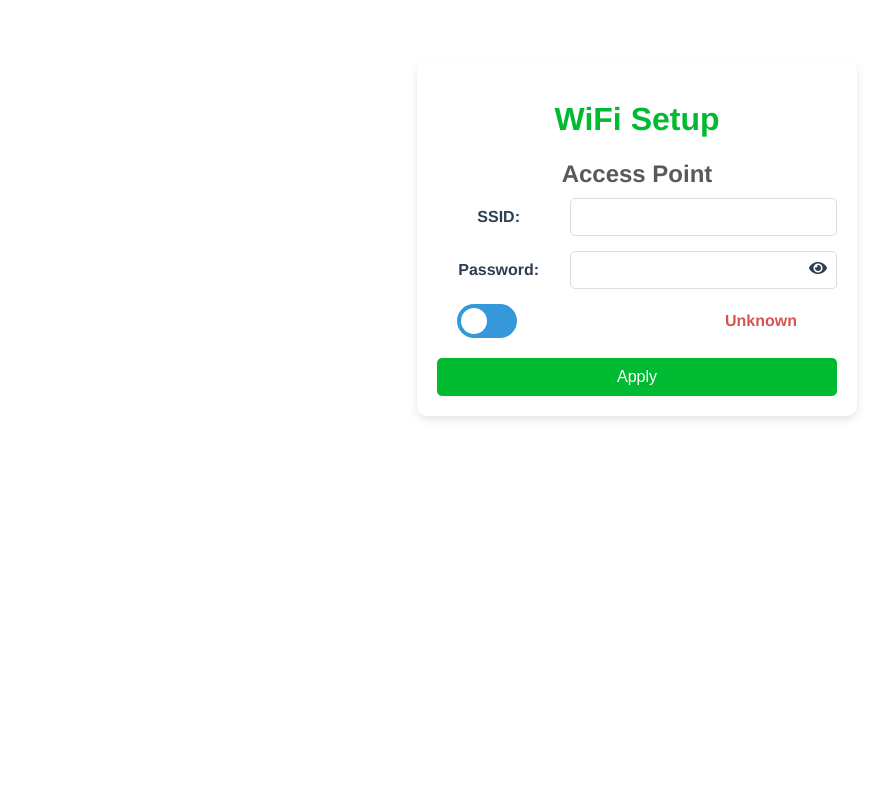
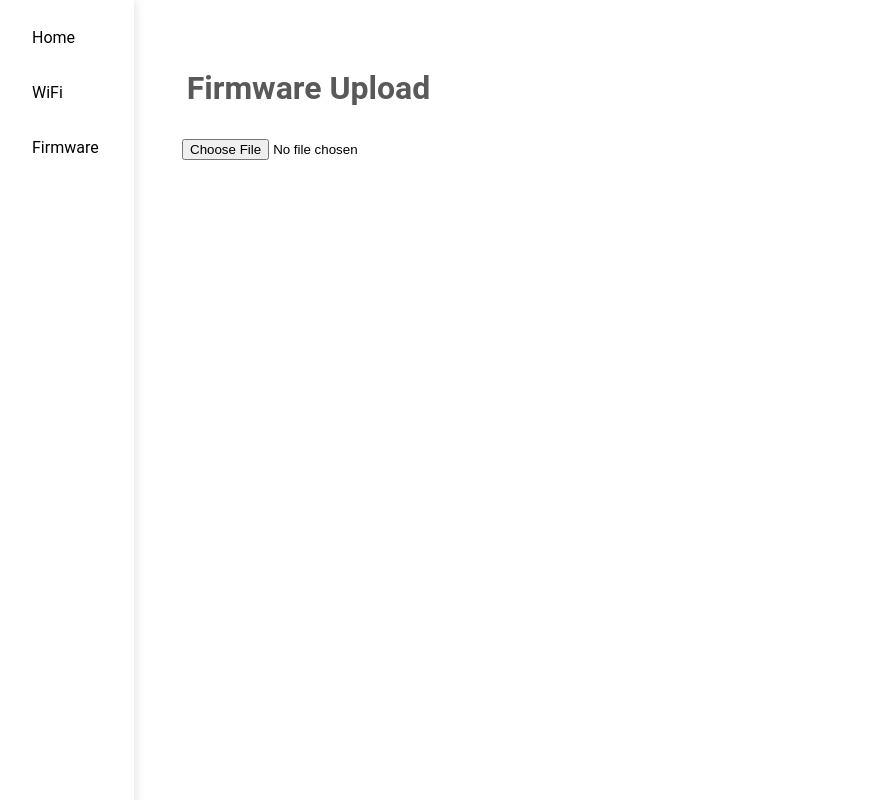
Before and after one commit to ARK-Electronics/ARK-UI, a Vue app in the folder pilot-portal/: page /firmware-upload in a window 1280 px wide. Shown: the whole page, without its empty margins (3-889 px from the left). Built offline with nearby package versions, Linux system fonts and the light colour scheme; no server answers.

Commit message:
HomePage and FirmwareUpload pages

```diff
--- /dev/null
+++ b/package.json
@@ -0,0 +1,5 @@
+{
+  "dependencies": {
+    "vue-router": "^4.3.2"
+  }
+}
--- a/pilot-portal/package.json
+++ b/pilot-portal/package.json
@@ -10,7 +10,8 @@
   "dependencies": {
     "axios": "^1.7.2",
     "core-js": "^3.8.3",
-    "vue": "^3.2.13"
+    "vue": "^3.2.13",
+    "vue-router": "^4.0.13"
   },
   "devDependencies": {
     "@babel/core": "^7.12.16",
--- a/pilot-portal/src/App.vue
+++ b/pilot-portal/src/App.vue
@@ -1,27 +1,98 @@
 <template>
   <div id="app">
-    <WiFiConfig />
+    <div class="sidebar" ref="sidebar">
+      <router-link class="link" to="/">Home</router-link>
+      <router-link class="link" to="/wifi-config">WiFi</router-link>
+      <router-link class="link" to="/firmware-upload">Firmware</router-link>
+    </div>
+    <div class="content" :style="{ marginLeft: sidebarWidth + 'px' }">
+      <router-view/>
+    </div>
   </div>
 </template>
 
 <script>
-import WiFiConfig from './components/WiFiConfig.vue';
-
 export default {
   name: 'App',
-  components: {
-    WiFiConfig
+  data() {
+    return {
+      sidebarWidth: 152  // Initial width; will be updated
+    };
+  },
+  mounted() {
+    this.adjustSidebarWidth();
+  },
+  methods: {
+    adjustSidebarWidth() {
+      const links = this.$refs.sidebar.querySelectorAll('.link');
+      let maxWidth = 0;
+      links.forEach(link => {
+        maxWidth = Math.max(maxWidth, link.offsetWidth);
+      });
+      // Adjust for padding and any extra space you might want
+      this.sidebarWidth = maxWidth + 40; // Extra 40px for padding
+    }
   }
 };
 </script>
 
 <style>
+:root {
+  --ark-color-black: rgba(0, 0, 0, 0.65);
+  --ark-color-black-bold: rgba(0, 0, 0, 1);
+  --ark-color-black-shadow: rgba(0, 0, 0, 0.1);
+  --ark-color-white: #FFFFFF;
+  --ark-color-green: rgba(0, 187, 49, 1);
+  --ark-color-green-hover: rgba(0, 187, 49, 0.65);
+  --ark-color-green-shadow: rgba(0, 187, 49, 0.1);
+  --ark-color-blue: #3498db;
+}
+
 #app {
-  font-family: Avenir, Helvetica, Arial, sans-serif;
-  -webkit-font-smoothing: antialiased;
-  -moz-osx-font-smoothing: grayscale;
-  text-align: center;
-  color: #2c3e50;
-  margin-top: 60px;
+  display: flex;
+  font-family: 'Roboto', sans-serif;
+  color: var(--ark-color-black); /* Should be your black color */
+  background-color: var(--ark-color-white); /* Your specified white color */
+  height: 90vh;
+  overflow: hidden; /* Prevent vertical scrolling */
+}
+
+.sidebar {
+  position: fixed;
+  height: 100vh; /* Full height */
+  left: 0;
+  top: 0;
+  padding: 10px 20px;
+  display: flex;
+  flex-direction: column;
+  align-items: start;
+  color: var(--ark-color-black); /* Text color black */
+  background-color: var(--ark-color-white); /* White background */
+  box-shadow: 2px 0 10px var(--ark-color-black-shadow);
+}
+
+.link {
+  padding: 10px 15px;
+  margin: 8px 0;
+  border-radius: 5px;
+  text-decoration: none; /* No underline */
+  transition: all 0.1s ease-in-out;
+  white-space: nowrap; /* Prevents text wrapping */
+  color: var(--ark-color-black-bold); /* Text color black */
+}
+
+.link:hover {
+  transform: translateX(5px);
+  color: var(--ark-color-white); /* White text on hover */
+  background-color: var(--ark-color-green); /* Your green accent color */
+}
+
+.content {
+  flex-grow: 1;
+  padding: 20px;
+  height: 100vh; /* Full height */
+  overflow-y: hidden; /* Enable scrolling */
+  color: var(--ark-color-black-bold); /* Text color black */
+  background-color: var(--ark-color-white); /* Light gray background for the content area, change to white if necessary */
 }
 </style>
--- /dev/null
+++ b/pilot-portal/src/components/FirmwareUpload.vue
@@ -0,0 +1,64 @@
+<template>
+  <div class="upload-container">
+    <h1>Firmware Upload</h1>
+    <input type="file" @change="handleFileUpload" />
+    <button v-if="file" @click="uploadFirmware">Upload Firmware</button>
+  </div>
+</template>
+
+<script>
+export default {
+  name: 'FirmwareUpload',
+  data() {
+    return {
+      file: null,
+    };
+  },
+  methods: {
+    handleFileUpload(event) {
+      this.file = event.target.files[0];
+    },
+    async uploadFirmware() {
+      if (!this.file) return;
+
+      const formData = new FormData();
+      formData.append('firmware', this.file);
+
+      try {
+        const response = await fetch('/api/firmware-upload', {
+          method: 'POST',
+          body: formData,
+        });
+        const result = await response.json();
+        console.info('result:', result);
+
+      } catch (error) {
+        console.error('Upload failed', error);
+      }
+    },
+  },
+};
+</script>
+
+<style scoped>
+h1 {
+  text-align: center;
+  color: var(--ark-color-black);
+}
+
+.upload-container {
+  display: flex;
+  flex-direction: column;
+  align-items: left;
+  padding: 20px;
+}
+input[type="file"] {
+  margin: 10px 0;
+}
+button {
+  padding: 10px 20px;
+  font-size: 16px;
+  cursor: pointer;
+  color: var(--ark-color-black-bold);
+}
+</style>
--- /dev/null
+++ b/pilot-portal/src/components/HomePage.vue
@@ -0,0 +1,18 @@
+<template>
+  <div>
+    <h1>Welcome to the Application</h1>
+    <p>Select an option from the sidebar.</p>
+  </div>
+</template>
+
+<script>
+export default {
+  name: 'HomePage'
+};
+</script>
+
+<style scoped>
+h1 {
+  color: var(--ark-color-black);;
+}
+</style>
--- a/pilot-portal/src/components/WiFiConfig.vue
+++ b/pilot-portal/src/components/WiFiConfig.vue
@@ -26,7 +26,7 @@
           <div v-if="isLoading" class="loader"></div>
           <span v-else :class="statusMessageClass">{{ statusMessage }}</span>
         </div>
-        <button type="submit" class="reconfigure-button">Apply</button>
+        <button type="submit" class="apply-button">Apply</button>
       </form>
     </div>
   </div>
@@ -36,6 +36,8 @@
 import axios from 'axios';
 
 export default {
+  name: 'FirmwareUpload',
+
   data() {
     return {
       activeConnection: {
@@ -154,8 +156,7 @@ export default {
 /* Include all the provided CSS here */
 body {
   font-family: 'Segoe UI', Tahoma, Geneva, Verdana, sans-serif;
-  background-color: #000000;
-  color: rgba(0, 0, 0, 0.65); /* Black at 65% saturation */
+  color: var(--ark-color-black); /* Black at 65% saturation */
   display: flex;
   justify-content: center;
   align-items: center;
@@ -167,33 +168,25 @@ body {
 .wifi-config-container {
   display: flex;
   justify-content: center;
-  align-items: center;
-  height: 100%;
-  width: 100%;
+  height: 100vh;
 }
 
 .wifi-config {
   width: 100%;
-  max-width: 400px;
   padding: 20px;
-  background-color: #fff;
-  border-radius: 10px;
-  box-shadow: 0 4px 8px rgba(0, 0, 0, 0.1);
+  background-color: var(--ark-color-white);
+  box-shadow: 0 4px 8px rgba(0, 0, 0, 0.10);
 }
 
 h1 {
   text-align: center;
-  color: #00bb31;
+  color: var(--ark-color-black);
 }
 
 h2 {
-  color: rgba(0, 0, 0, 0.65); /* Black at 65% saturation */
+  color: var(--ark-color-green); /* Black at 65% saturation */
   margin-bottom: 10px;
   text-align: center;
-}
-
-.section {
-  margin-bottom: 20px;
 }
 
 .form-group {
@@ -205,7 +198,6 @@ h2 {
 
 label {
   font-weight: 600;
-  margin-right: 10px;
 }
 
 input {
@@ -257,7 +249,7 @@ input {
   left: 0;
   right: 0;
   bottom: 0;
-  background-color: #3498db;
+  background-color: var(--ark-color-blue);
   transition: 0.4s;
   border-radius: 34px;
 }
@@ -269,13 +261,13 @@ input {
   width: 26px;
   left: 4px;
   bottom: 4px;
-  background-color: white;
+  background-color: var(--ark-color-white);
   transition: 0.4s;
   border-radius: 50%;
 }
 
 input:checked + .slider {
-  background-color: #00bb31;
+  background-color: var(--ark-color-green);
 }
 
 input:checked + .slider:before {
@@ -290,7 +282,7 @@ input:checked + .slider:before {
   margin-left: auto;
   margin-right: 40px;
   font-weight: bold;
-  color: #00bb31;
+  color: var(--ark-color-green);
 }
 
 .status-message.danger {
@@ -300,8 +292,8 @@ input:checked + .slider:before {
 .loader {
   margin-left: auto;
   margin-right: 40px;
-  border: 4px solid #f3f3f3; /* Light grey */
-  border-top: 4px solid #3498db; /* Blue */
+  border: 4px solid var(--ark-color-black-shadow);
+  border-top: 4px solid var(--ark-color-blue);
   border-radius: 50%;
   width: 24px;
   height: 24px;
@@ -315,19 +307,19 @@ input:checked + .slider:before {
   100% { transform: rotate(360deg); }
 }
 
-.reconfigure-button {
+.apply-button {
   width: 100%;
   padding: 10px;
   font-size: 16px;
-  color: white;
-  background-color: #00bb31;
+  color: var(--ark-color-white);;
+  background-color:var(--ark-color-green);
   border: none;
   border-radius: 5px;
   cursor: pointer;
   transition: background-color 0.3s;
 }
 
-.reconfigure-button:hover {
-  background-color: #369f77;
+.apply-button:hover {
+  background-color: var(--ark-color-green-hover);
 }
 </style>
--- /dev/null
+++ b/pilot-portal/src/router/index.js
@@ -0,0 +1,29 @@
+import { createRouter, createWebHistory } from 'vue-router';
+import HomePage from '../components/HomePage.vue';
+import WiFiConfig from '../components/WiFiConfig.vue';
+import FirmwareUpload from '../components/FirmwareUpload.vue';
+
+const routes = [
+  {
+    path: '/',
+    name: 'HomePage',
+    component: HomePage
+  },
+  {
+    path: '/wifi-config',
+    name: 'WiFiConfig',
+    component: WiFiConfig
+  },
+  {
+    path: '/firmware-upload',
+    name: 'FirmwareUpload',
+    component: FirmwareUpload
+  }
+];
+
+const router = createRouter({
+  history: createWebHistory(),
+  routes
+});
+
+export default router;
```
Also changed, not shown: pilot-portal/src/main.js (+4 -3 lines), 2 other files (tests, documents, lock files or other folders).
